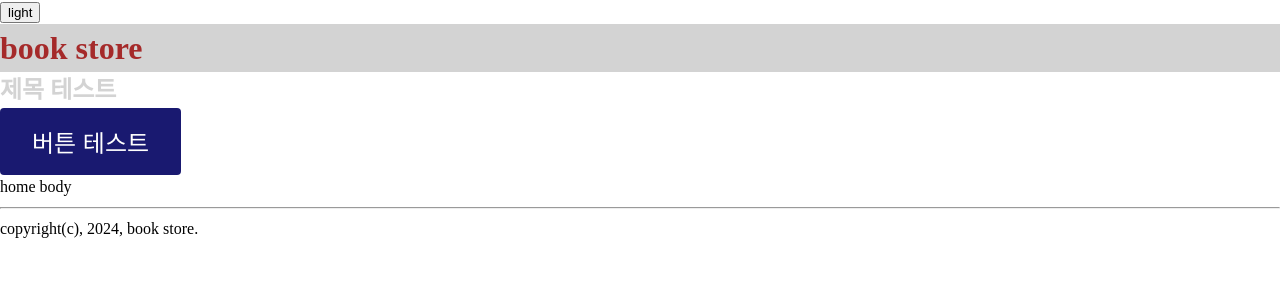
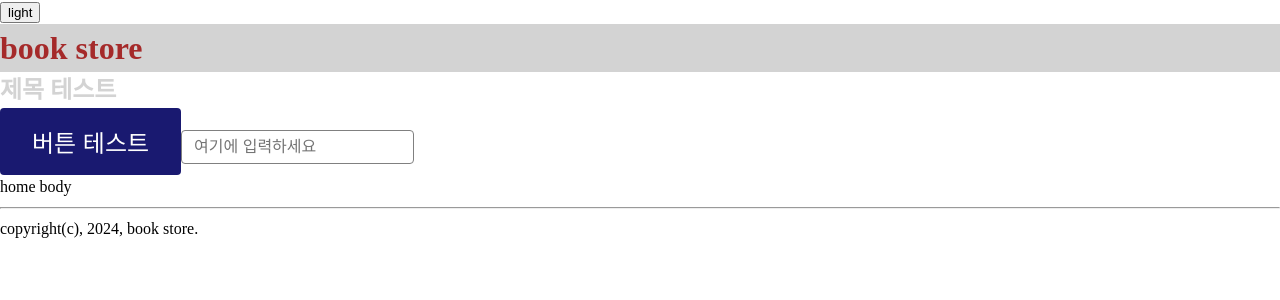
Before and after one commit to kim0hun/BookStore, a React (Create React App) app: page / in a window 1280 px wide. Shown: the top 300 px of the page. Built offline with nearby package versions, Linux system fonts and the light colour scheme.

Commit message:
기본 컴포넌트 작성 -Input 컴포넌트

```diff
--- /dev/null
+++ b/src/components/common/InputText.tsx
@@ -0,0 +1,21 @@
+import React, { ForwardedRef } from "react";
+import styled from "styled-components";
+
+interface Props {
+    placeholder?: string;
+}
+
+const InputText = React.forwardRef(({placeholder}: Props, ref: ForwardedRef<HTMLInputElement>) => {
+    return <InputTextStyled placeholder={placeholder} ref={ref}/>;
+});
+
+const InputTextStyled = styled.input.attrs({ type: 'text'})`
+    padding: 0.25rem 0.75rem;
+    border: 1px solid ${({ theme }) => theme.color.border};
+    border-radius: ${({ theme }) => theme.borderRadius.default};
+    font-size: 1rem;
+    line-height: 1.5;
+    color: ${({theme}) => theme.color.text};
+`;
+
+export default InputText;
--- a/src/pages/home.tsx
+++ b/src/pages/home.tsx
@@ -1,4 +1,5 @@
 import Button from "../components/common/Button";
+import InputText from "../components/common/InputText";
 import Title from "../components/common/Title";
 
 
@@ -11,6 +12,7 @@
         <Button size='large' scheme='primary'>
             버튼 테스트
         </Button>
+        <InputText placeholder='여기에 입력하세요' />
         <div>home body</div>
         </>
     );
--- a/src/style/theme.ts
+++ b/src/style/theme.ts
@@ -1,4 +1,4 @@
-export type ColorKey = 'primary' | 'background' | 'secondary' | 'third';
+export type ColorKey = 'primary' | 'background' | 'secondary' | 'third' | 'border' | 'text';
 export type ThemeName = 'light' | 'dark';
 export type HeadingSize = 'large' | 'medium' | 'small';
 export type ButtonSize = 'large' | 'medium' | 'small';
@@ -36,6 +36,8 @@
         background: 'lightgray',
         secondary: 'blue',
         third: 'green',
+        border: 'grey',
+        text: 'black'
     },
     heading: {
         large: {
@@ -85,6 +87,8 @@
         background: 'midnightblue',
         secondary: 'darkblue',
         third: 'darkgreen',
+        border: 'grey',
+        text: 'black'
     },
 };
 
```
Also changed, not shown: 1 other file (tests, documents, lock files or other folders).
